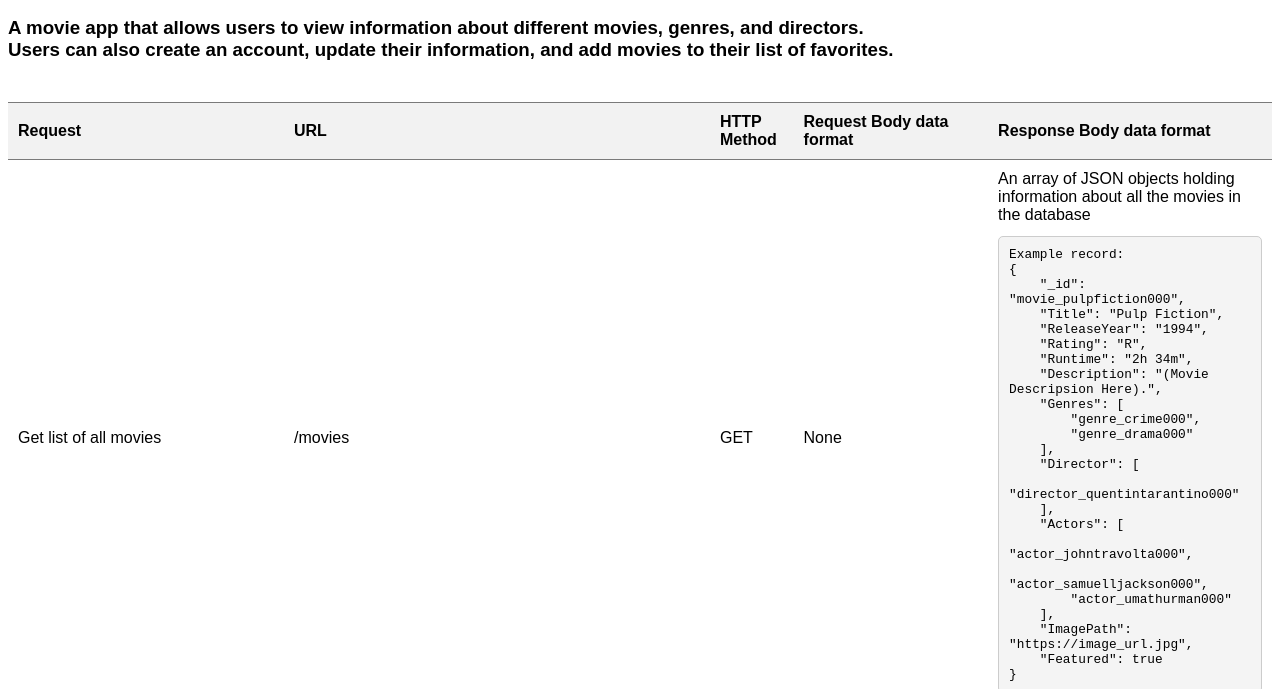
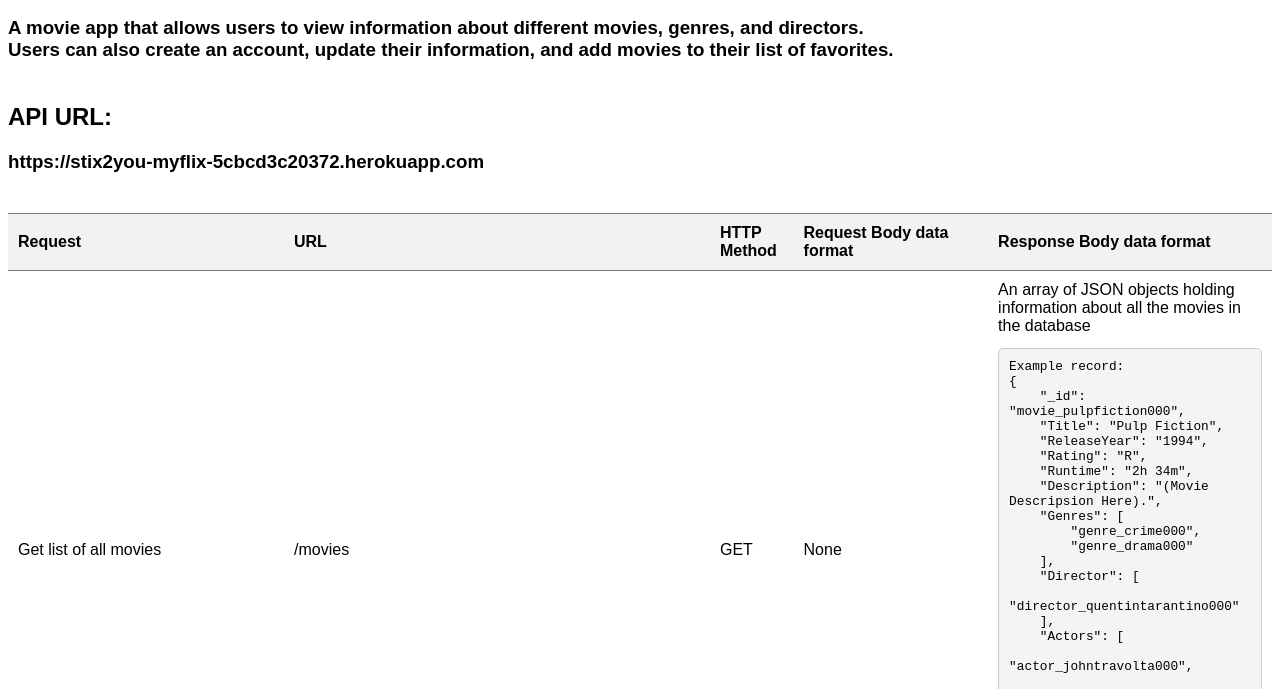
Before and after one commit to stix2you/movie_api, a website: page public/documentation.html in a window 1280 px wide. Shown: the part 111-800 px from the top of the page. Drawn offline with Linux system fonts and the light colour scheme.

Commit message:
updated documentation.html

```diff
--- a/public/documentation.html
+++ b/public/documentation.html
@@ -63,6 +63,11 @@
    </h2>
    <h3>A movie app that allows users to view information about different movies, genres, and directors.<br>Users can
       also create an account, update their information, and add movies to their list of favorites.<br><br>
+   </h3>
+   <h2>
+      API URL:
+   </h2>
+   <h3>https://stix2you-myflix-5cbcd3c20372.herokuapp.com<br><br>
    </h3>
    <table>
       <tr>
```
Lines whose indentation alone changed are shown as unchanged.
